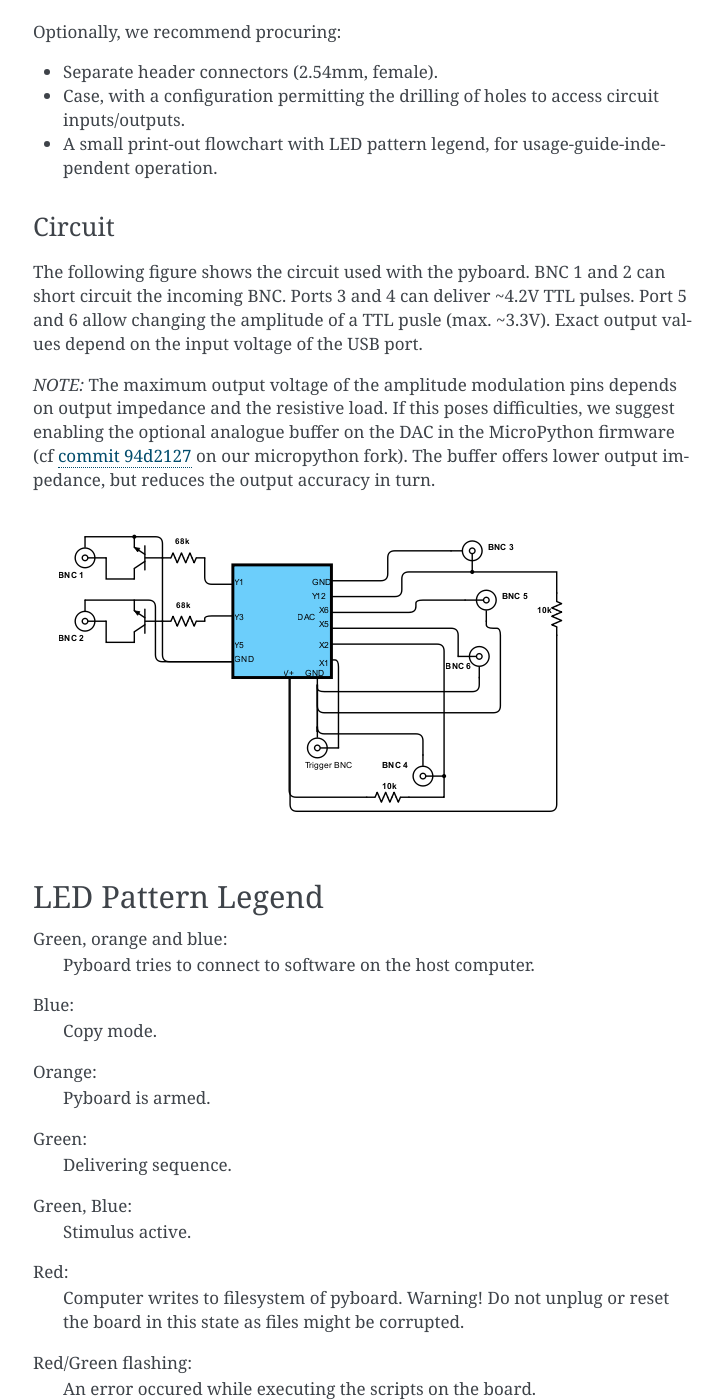
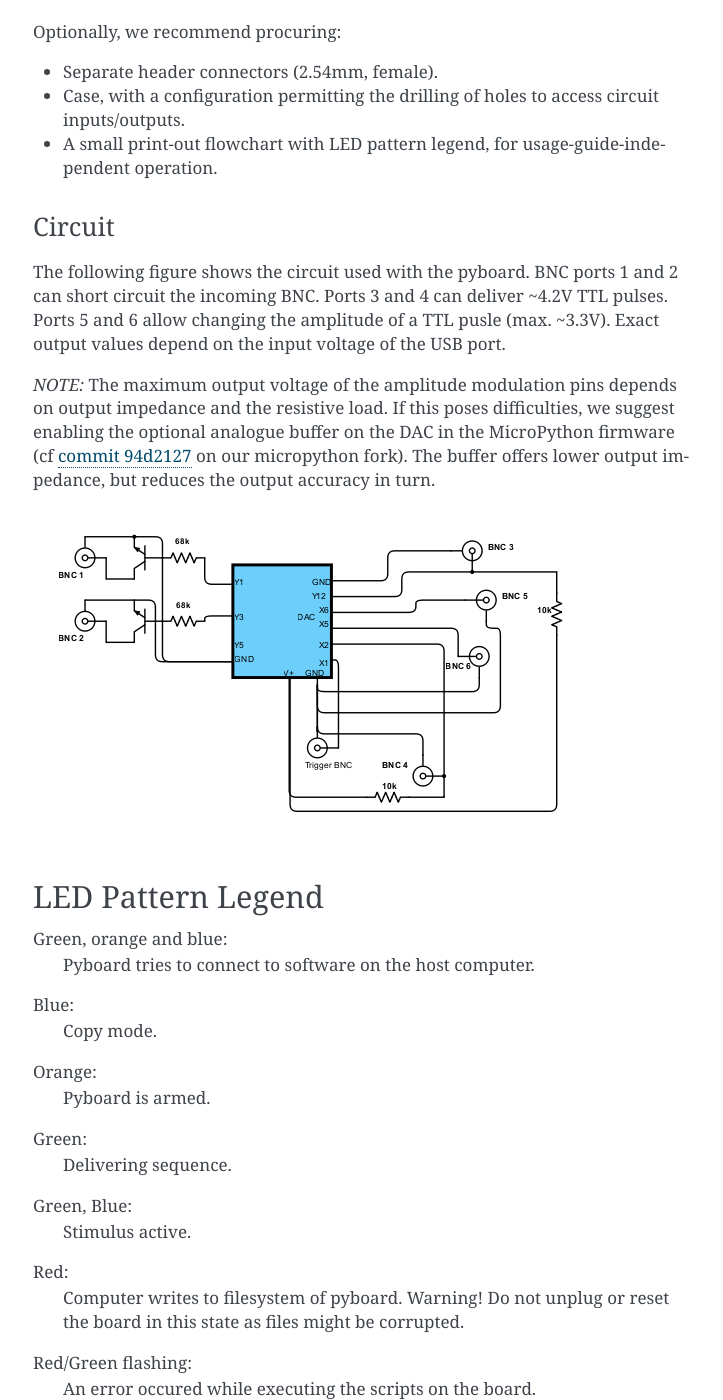
Before and after one commit to IBT-FMI/COSplay, a Sphinx documentation site: the page built from documentation/pyboard.rst, in a window 1280 px wide and 1400 px high, scrolled down 675 px. Shown: the whole window, without its empty margins (387-1110 px from the left). Built offline with Sphinx 7.4.7, drawn with Linux system fonts in a browser that asks for light colours; formulas are drawn with MathJax 3; some of the changed text lies outside the part shown.

Commit message:
Improved style

```diff
--- a/documentation/pyboard.rst
+++ b/documentation/pyboard.rst
@@ -35,7 +35,10 @@
 Circuit
 -------
 
-The following figure shows the circuit used with the pyboard. BNC 1 and 2 can short circuit the incoming BNC. Ports 3 and 4 can deliver ~4.2V TTL pulses. Port 5 and 6 allow changing the amplitude of a TTL pusle (max. ~3.3V).
+The following figure shows the circuit used with the pyboard.
+BNC ports 1 and 2 can short circuit the incoming BNC.
+Ports 3 and 4 can deliver ~4.2V TTL pulses.
+Ports 5 and 6 allow changing the amplitude of a TTL pusle (max. ~3.3V).
 Exact output values depend on the input voltage of the USB port.
 
 *NOTE:* The maximum output voltage of the amplitude modulation pins depends on output impedance and the resistive load.
```
Also changed, not shown: other parts of documentation/pyboard.rst (+1 -1 lines).
